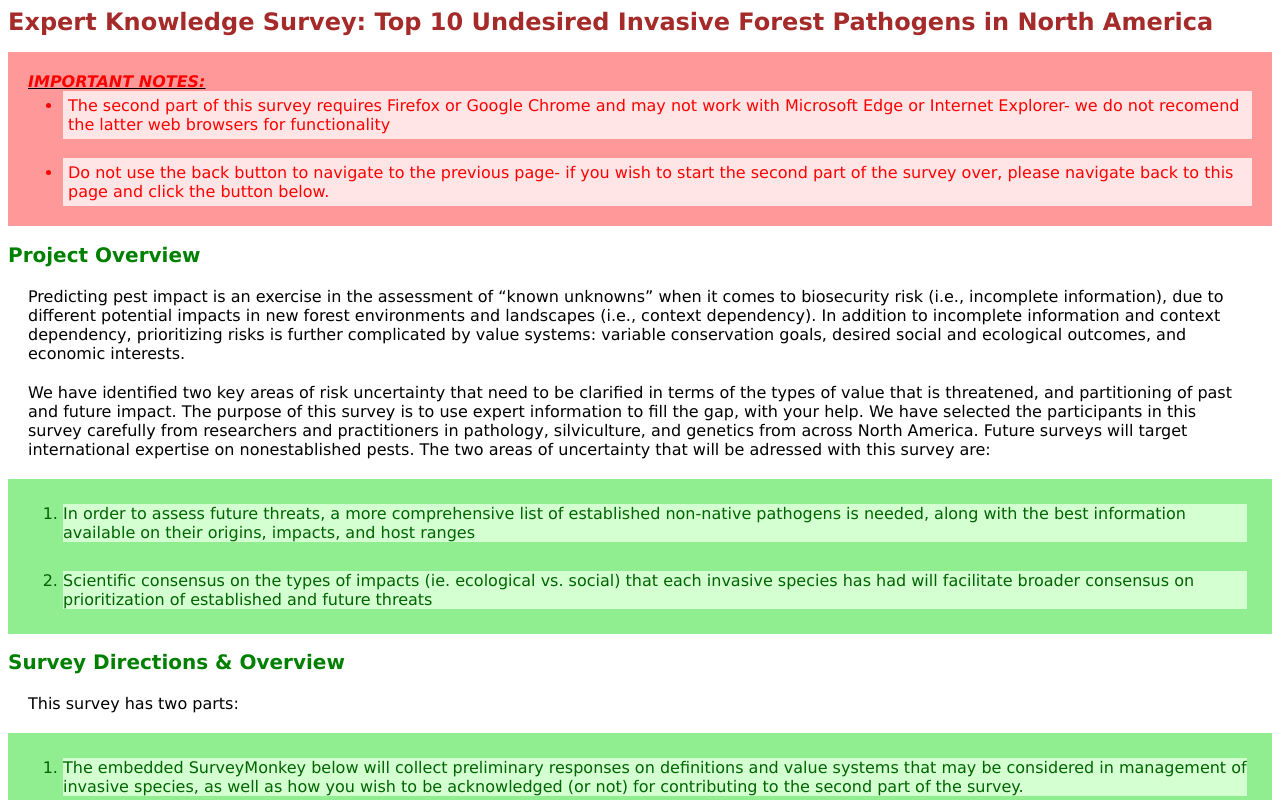
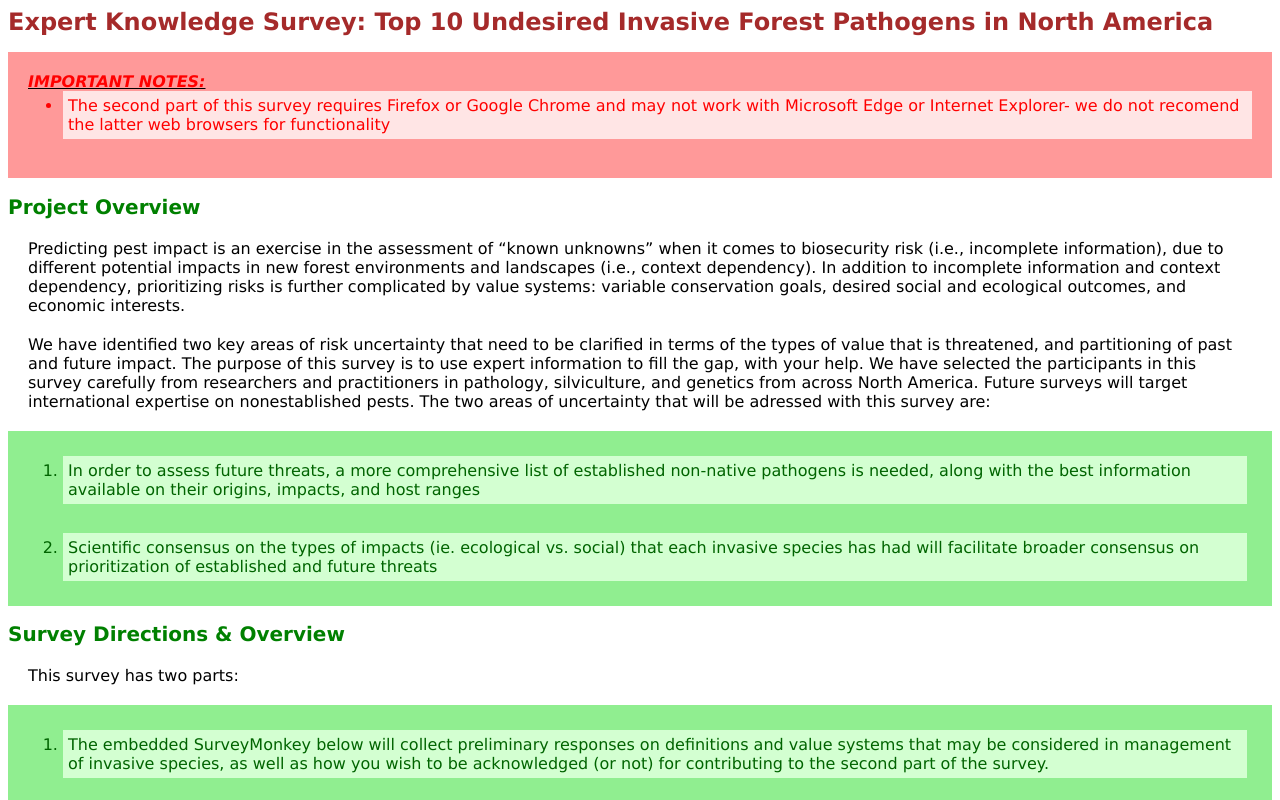
Before and after one commit to usfsipsentinelnetwork/usfsipsentinelnetwork.github.io, a plain HTML site: page Top10_Domestic_Pathogens_Survey.html in a window 1280 px wide. Shown: the top 800 px of the page. Drawn offline with Linux system fonts and the light colour scheme; a script that the page names is missing.

Commit message:
Update Top10_Domestic_Pathogens_Survey.html

```diff
--- a/Top10_Domestic_Pathogens_Survey.html
+++ b/Top10_Domestic_Pathogens_Survey.html
@@ -47,6 +47,7 @@ ul li {
 ol li {
   background: #d3ffd1;
   color: darkgreen;
+  padding: 5px;
   margin: 5px;
   margin-left: 35px;
 }
@@ -59,7 +60,6 @@ ol li {
 <h1>Expert Knowledge Survey: Top 10 Undesired Invasive Forest Pathogens in North America</h1>
   <ul><b><i><u><font color="red">IMPORTANT NOTES:</font></u></i></b></font><font color="red">
   <li>The second part of this survey requires Firefox or Google Chrome and may not work with Microsoft Edge or Internet Explorer- we do not recomend the latter web browsers for functionality</li><br>
-  <li>Do not use the back button to navigate to the previous page- if you wish to start the second part of the survey over, please navigate back to this page and click the button below.</li>
   </font></ul>
 
 <h2>Project Overview</h2>
```
